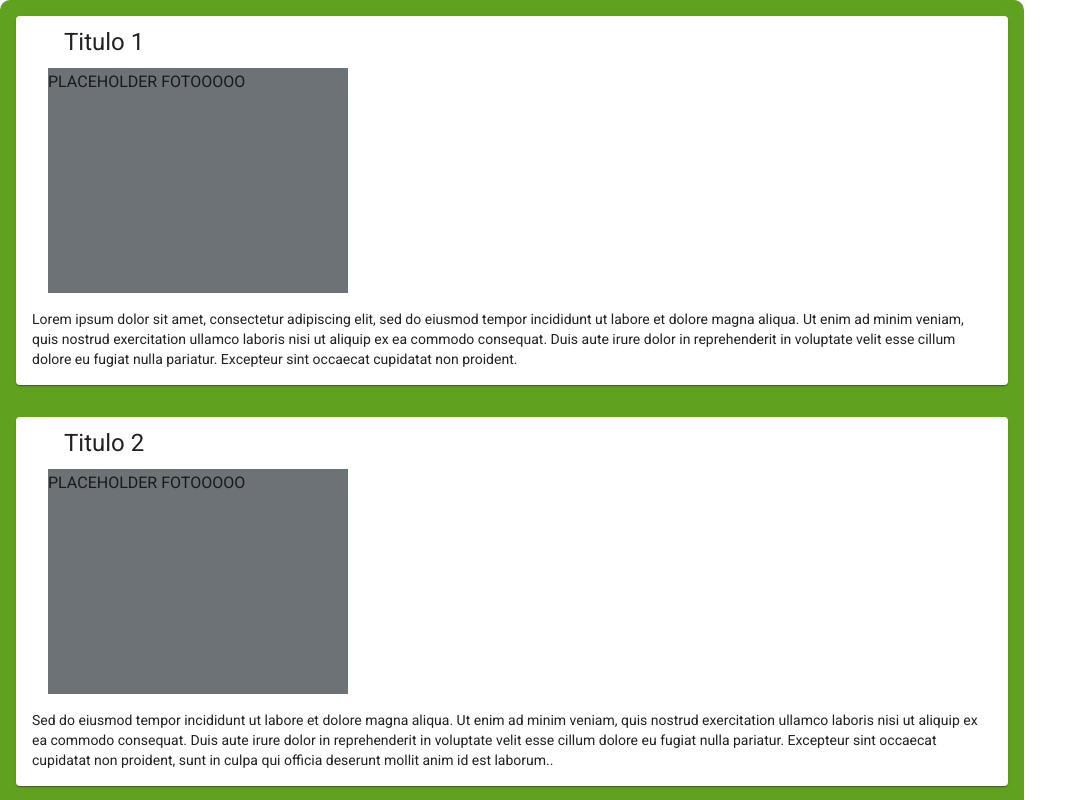
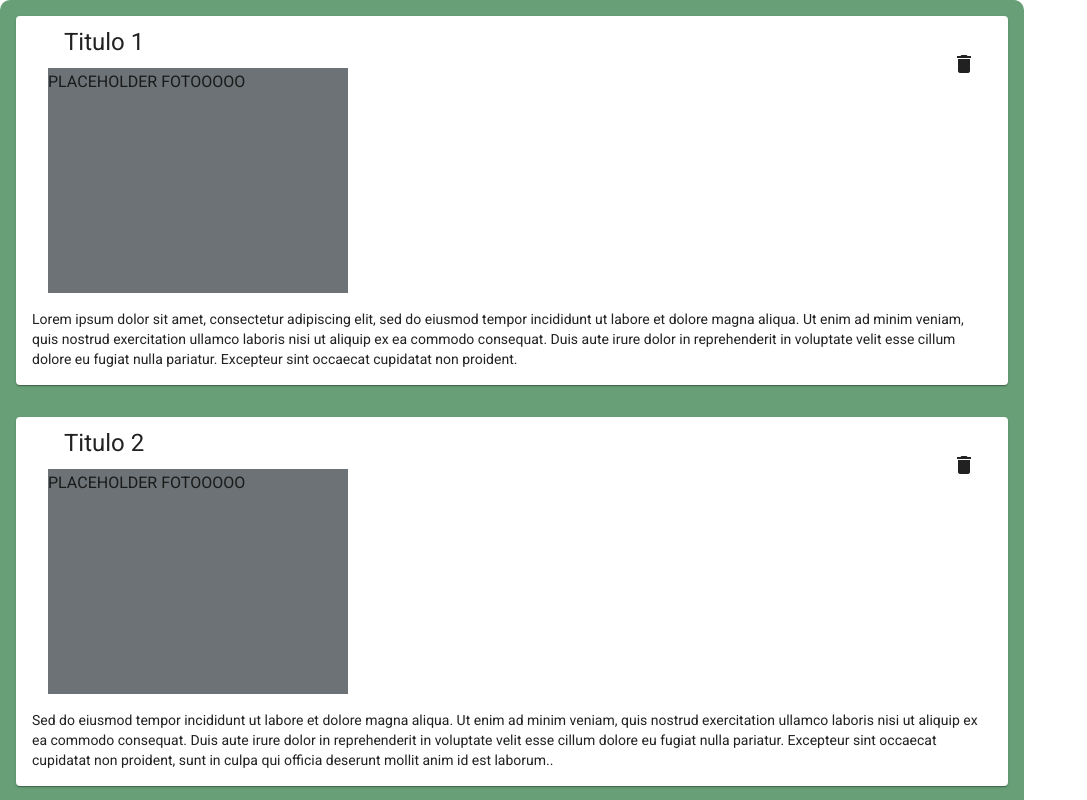
Before and after one commit to fotscode/vacunassist, an Angular app in the folder frontend/: page /Noticia in a window 1280 px wide. Shown: the top 800 px of the page, without its empty margins (0-1087 px from the left). Built offline with nearby package versions, Linux system fonts and the light colour scheme.

Commit message:
Icono de quitar noticia

```diff
--- a/frontend/src/app/components/noticia/noticia.component.css
+++ b/frontend/src/app/components/noticia/noticia.component.css
@@ -1,7 +1,7 @@
 .noticias {
   padding-top: 1rem;
   width: 80%;
-  background-color: rgb(96, 162, 31);
+  background-color: #689f77;
   border-radius: 10px;
 }
 
@@ -18,3 +18,9 @@
   height: 225px;
   width: 300px;
 }
+
+.icono {
+  width: fit-content;
+  float: right;
+  margin-right: 1rem;
+}
--- a/frontend/src/app/components/noticia/noticia.component.html
+++ b/frontend/src/app/components/noticia/noticia.component.html
@@ -3,6 +3,7 @@
     <mat-card-header style="font-size:24px">
       {{ noticia.titulo }}
     </mat-card-header>
+      <mat-icon class="icono" (click)="delete()">delete</mat-icon>
     <mat-card-content class="foto">
       <h3>Placeholder fotooooo</h3>
     </mat-card-content>
--- a/frontend/src/app/components/noticia/noticia.component.ts
+++ b/frontend/src/app/components/noticia/noticia.component.ts
@@ -25,4 +25,7 @@ export class NoticiaComponent implements OnInit {
   ngOnInit(): void {
   }
 
+  delete(): void {
+  }
+
 }
--- a/frontend/src/app/material/material.module.ts
+++ b/frontend/src/app/material/material.module.ts
@@ -12,6 +12,7 @@ import { MatPaginatorModule } from '@angular/material/paginator';
 import { MatSortModule } from '@angular/material/sort';
 import { MatCheckboxModule } from '@angular/material/checkbox';
 import { MatSelectModule } from '@angular/material/select';
+import { MatIconModule } from '@angular/material/icon'
 
 const MaterialComponents = [
   MatCardModule,
@@ -27,6 +28,7 @@ const MaterialComponents = [
   MatSortModule,
   MatCheckboxModule,
   MatSelectModule,
+  MatIconModule,
 ]
 
 @NgModule({
```
